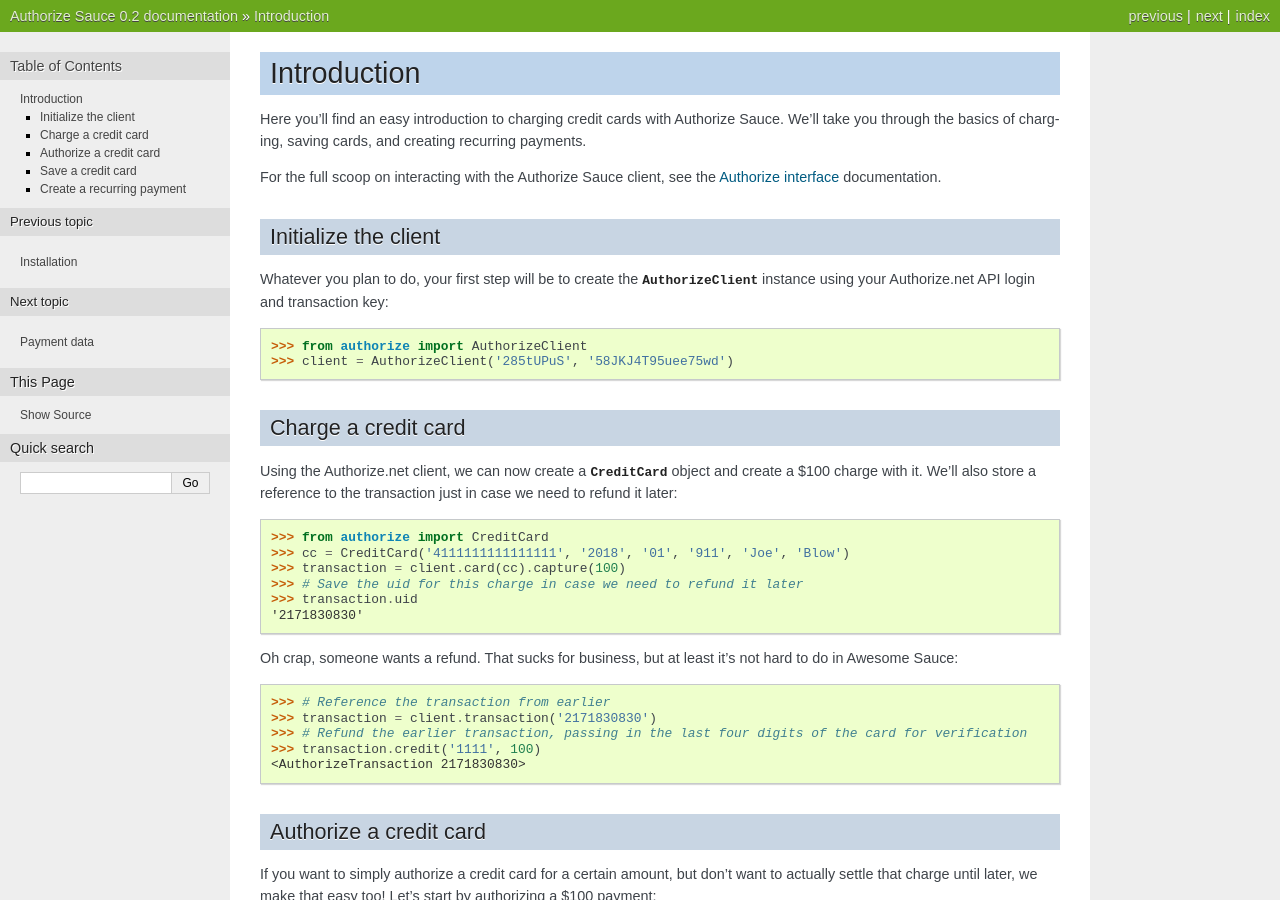
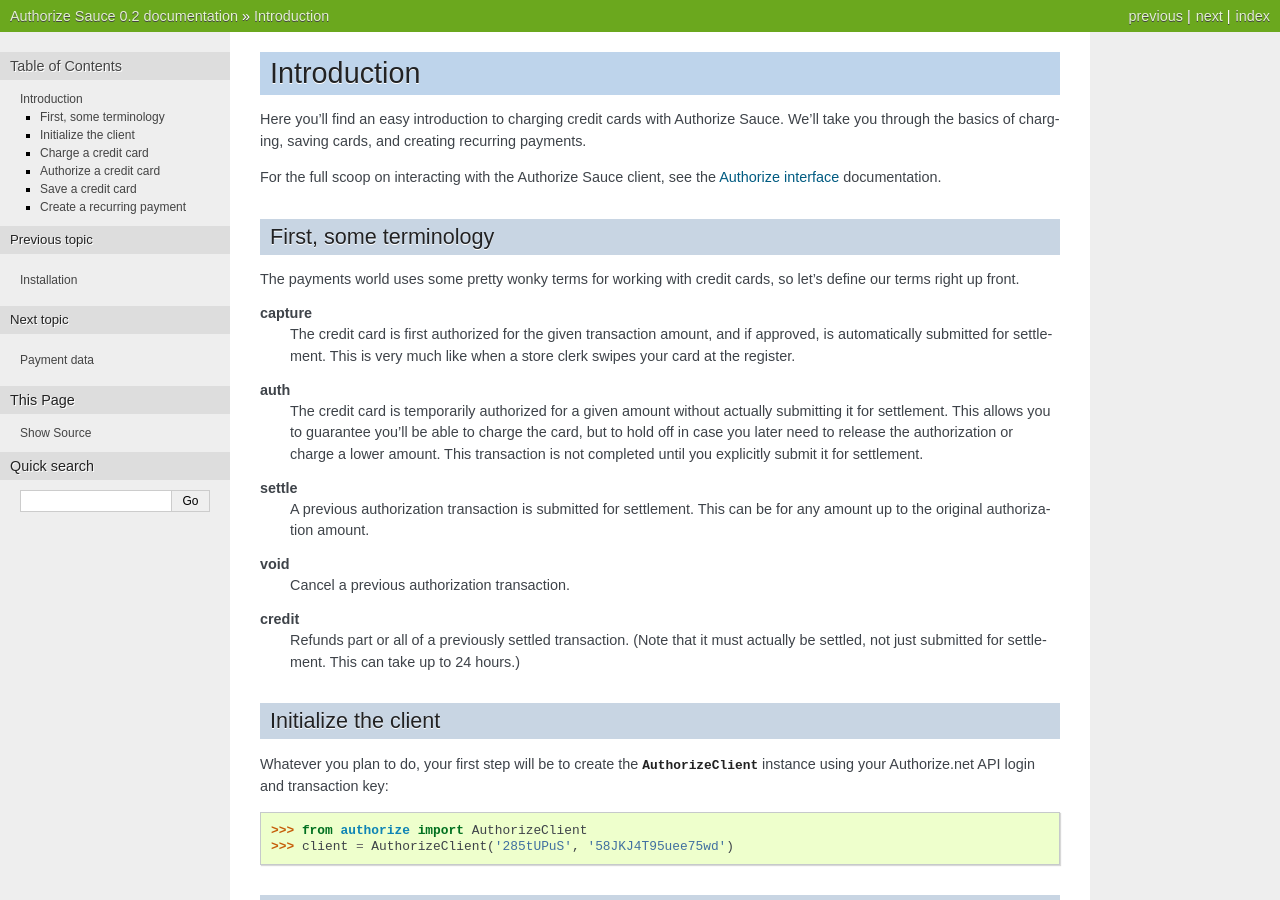
Before and after one commit to drewisme/authorizesauce, a Sphinx documentation site: the page built from docs/intro.rst, in a window 1280 px wide and 900 px high. Built offline with Sphinx 7.4.7, drawn with Linux system fonts in a browser that asks for light colours.

Commit message:
Adds definitions of card operations to intro docs

```diff
--- a/docs/intro.rst
+++ b/docs/intro.rst
@@ -7,6 +7,36 @@
 
 For the full scoop on interacting with the Authorize Sauce client, see the
 :doc:`client` documentation.
+
+First, some terminology
+-----------------------
+
+The payments world uses some pretty wonky terms for working with credit cards,
+so let's define our terms right up front.
+
+**capture**
+    The credit card is first authorized for the given transaction amount, and
+    if approved, is automatically submitted for settlement. This is very much
+    like when a store clerk swipes your card at the register.
+
+**auth**
+    The credit card is temporarily authorized for a given amount without
+    actually submitting it for settlement. This allows you to guarantee you'll
+    be able to charge the card, but to hold off in case you later need to
+    release the authorization or charge a lower amount. This transaction is
+    not completed until you explicitly submit it for settlement.
+
+**settle**
+    A previous authorization transaction is submitted for settlement. This can
+    be for any amount up to the original authorization amount.
+
+**void**
+    Cancel a previous authorization transaction.
+
+**credit**
+    Refunds part or all of a previously settled transaction. (Note that it
+    must actually be settled, not just submitted for settlement. This can take
+    up to 24 hours.)
 
 Initialize the client
 ---------------------
```
